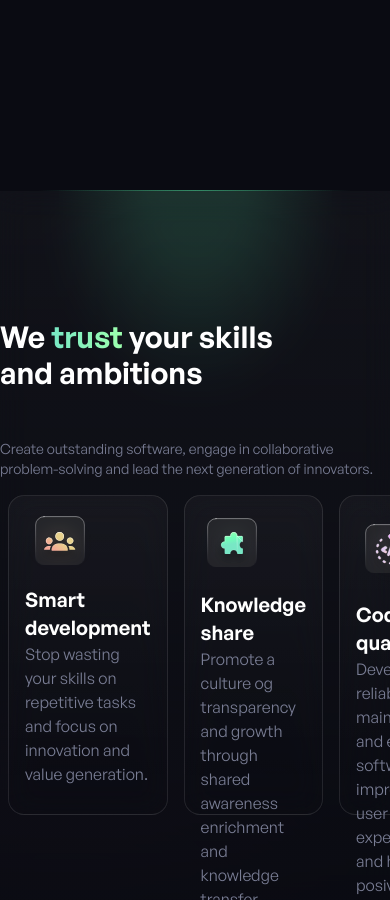
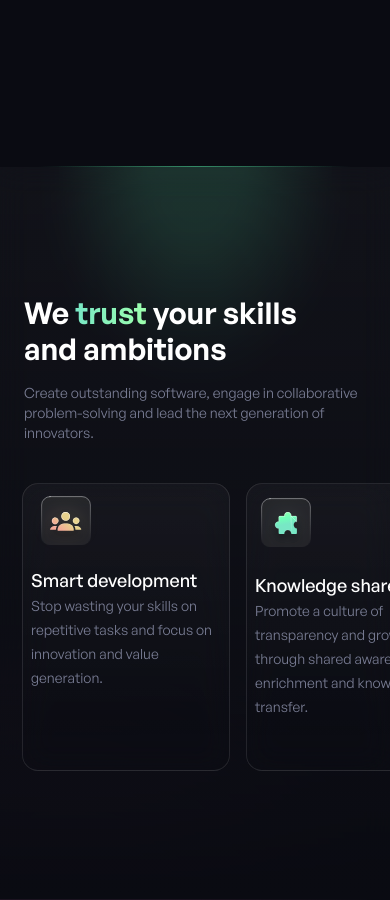
Before and after one commit to arkemishub/arke-website, an Astro site: page /developer in a window 390 px wide. Shown: the part 1100-2000 px from the top of the page. Built offline with nearby package versions, Linux system fonts and the light colour scheme; Astro itself is replaced by a stand-in of ours.

Commit message:
chore: make cards scrollable and change spacing for screen sizes

```diff
--- a/src/pages/developer.astro
+++ b/src/pages/developer.astro
@@ -20,7 +20,7 @@ const programmingIcons = [
 
 const trustCards = [
     {title: 'Smart development', img: '/developer/icons/peopleIcon.svg', description: 'Stop wasting your skills on repetitive tasks and focus on innovation and value generation.'},
-    {title: 'Knowledge share', img: '/developer/icons/puzzleIcon.svg', description: 'Promote a culture og transparency and growth through shared awareness enrichment and knowledge transfer.'},
+    {title: 'Knowledge share', img: '/developer/icons/puzzleIcon.svg', description: 'Promote a culture of transparency and growth through shared awareness enrichment and knowledge transfer.'},
     {title: 'Code quality', img: '/developer/icons/spinIcon.svg', description: 'Develop reliable, maintainable, and efficient software to improve the user experience and have a posive impact on the world.'}
 ]
 
@@ -44,30 +44,34 @@ import Section from '../components/ui/Section.astro';
         <div class="relative mt-48 pt-24 pb-44">
             <RectanglesBackground />
             <h3 class="text-3xl md:text-4xl lg:text-5xl font-semibold h-24 flex flex-col sm:flex-row justify-center items-center"><div class="flex items-center mx-3">Choose <img src="./logos/logo_with_border.svg" class="mx-3 h-8 md:h-10 lg:h-12"> to deliver</div> quality code</h3>
-            <h2 class="px-12 text-sm lg:text-2xl mt-12 text-secondary">
+            <h2 class="px-12 text-sm lg:text-2xl mt-6 lg:mt-12 text-secondary">
                 The open-source Agile framework that automates repetitive tasks,<br/>
                 allowing you to focus on creating high-impact, valuable code.
             </h2>
-            <div class="icon-box__container flex flex-row justify-center w-full mt-24">
-                {programmingIcons.map(icon =><div class="icon-box flex justify-center items-center select-none"><img src={icon.img} alt={icon.title} class="h-14 w-14"/></div>)}
-            </div>
+            <div class="overflow-x-auto">
+                <div class="icon-box__container flex flex-row justify-center w-full md:mt-6 lg:mt-12">
+                    {programmingIcons.map(icon =><div class="icon-box flex justify-center items-center select-none"><img src={icon.img} alt={icon.title} class="h-14 w-14"/></div>)}
+                </div>
         </div>
-        <Section className="w-full sm:p-12 m-auto rounded-none b-0" color="green">
+        </div>
+        <Section className="w-full lg:pl-12 m-auto rounded-none b-0" color="green">
             <div class="py-32 flex flex-col lg:flex-row justify-center lg:items-center">
-            <div class="text-left lg:text-right pr-4">
-                <h3 class=" title text-3xl md:text-4xl lg:text-5xl font-semibold">We <span>trust</span> your skills <br/> and ambitions</h3>
-                <h2 class="text-sm lg:text-2xl mt-12 text-secondary">
+            <div class=" pl-6 text-left lg:text-right pr-4">
+                <h3 class="title text-3xl md:text-4xl lg:text-5xl font-semibold">We <span>trust</span> your skills <br/> and ambitions</h3>
+                <h2 class="text-sm lg:text-2xl mt-4 lg:mt-12 text-secondary">
                     Create outstanding software, engage in collaborative<br/>
                     problem-solving and lead the next generation of innovators.
                 </h2>
             </div>
-            <div class="flex">
-                {trustCards.map(item => <Card className="p-4 m-auto mt-4 text-left w-56 h-80 mx-2">
-                	<img src={item.img} alt={item.title}/>
-                    <h2 class="text-xl mt-4 font-semibold">{item.title}</h2>
-                    <p class="text-secondary">
-                        {item.description}
-                    </p></Card>)}
+            <div class="overflow-x-scroll mt-6 lg:mt-0">
+                <div class="flex cards-container px-3.5">
+                    {trustCards.map(item => <Card className="p-2 m-auto mt-4 text-left w-56 h-72 mx-2">
+                        <img src={item.img} alt={item.title}/>
+                        <h2 class="text-lg mt-4 font-medium leading-7">{item.title}</h2>
+                        <p class="text-secondary text-sm leading-6">
+                            {item.description}
+                        </p></Card>)}
+                </div>
             </div>
         </div>
         </Section>
@@ -97,4 +101,7 @@ import Section from '../components/ui/Section.astro';
     border-image: linear-gradient(to bottom, rgba(0, 0, 139, 0), rgba(255, 255, 255, 0.167) ,rgba(0, 0, 139, 0)) 1;
 }
 
+.cards-container {
+    width: 700px;
+}
 </style>
```
